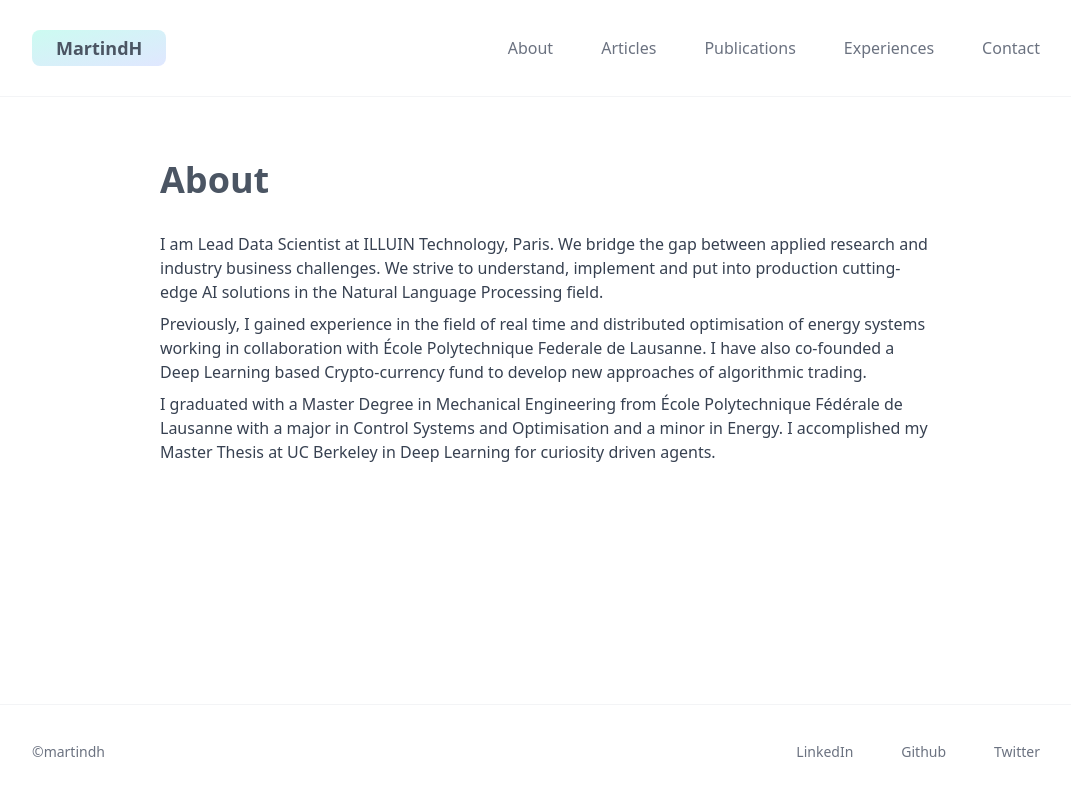
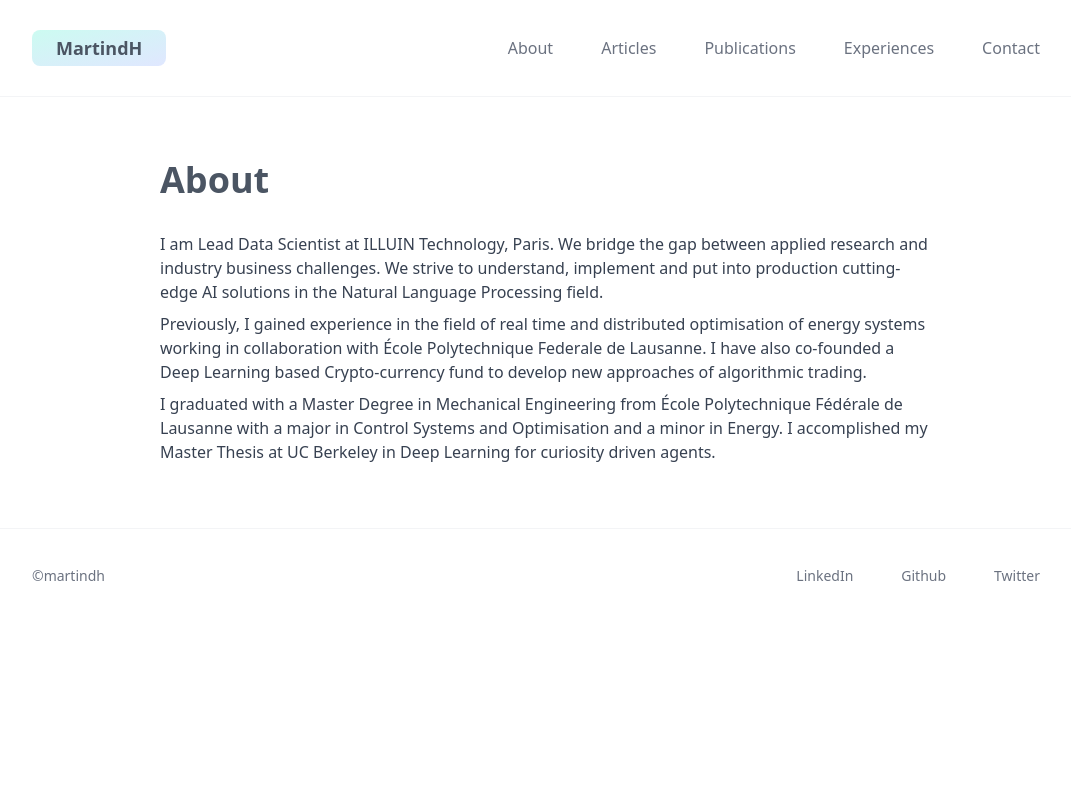
Before and after one commit to mdhoffschmidt/martindh, a React (Create React App) app: page / in a window 1280 px wide. Shown: the top 796 px of the page, without its empty margins (96-1167 px from the left). Built offline with nearby package versions, Linux system fonts and the light colour scheme.

Commit message:
fix body child of div issue

```diff
--- a/src/layouts/page.js
+++ b/src/layouts/page.js
@@ -15,7 +15,7 @@ function HorizontalDivider() {
 export default function Page(props) {
 
     return (
-        <body>
+        <>
 
             <header>
                 <div className="divHeader">
@@ -39,6 +39,6 @@ export default function Page(props) {
                 </div>
             </footer>
 
-        </body>
+        </>
     )
 }
```
